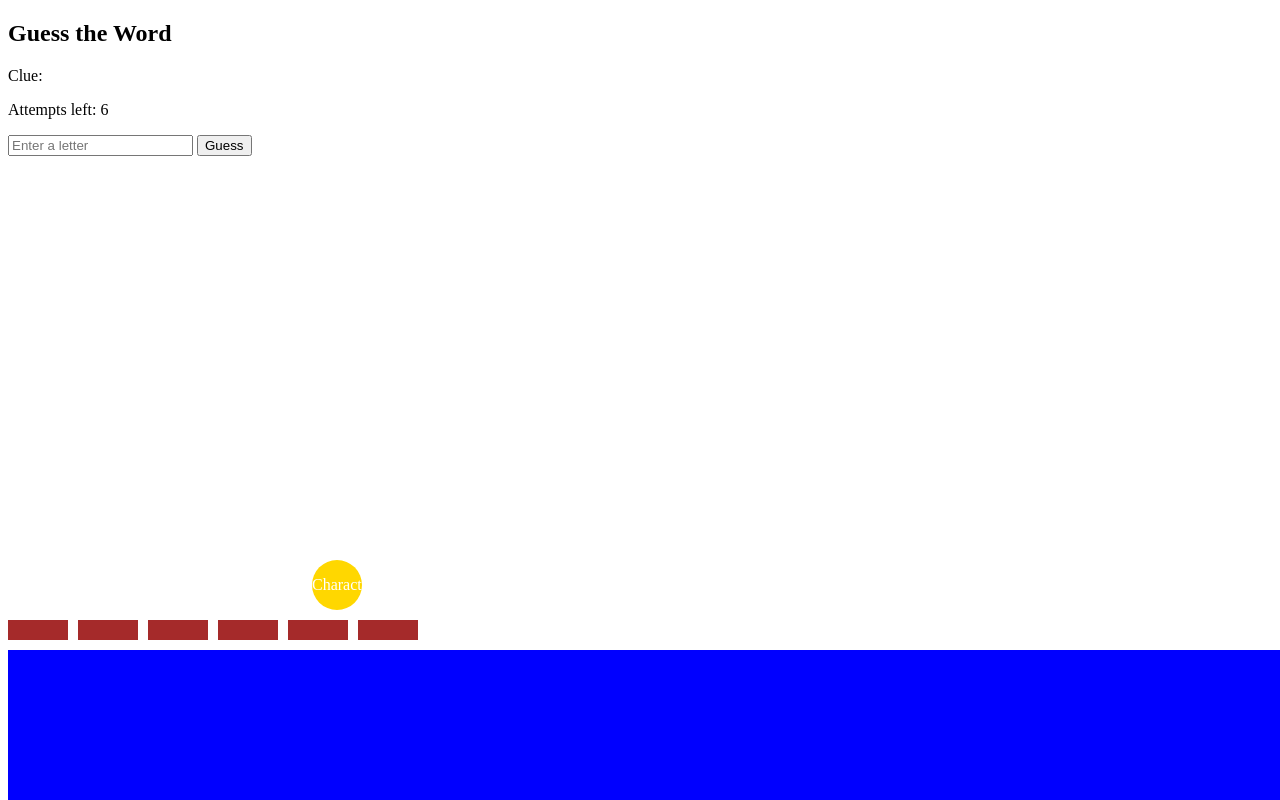
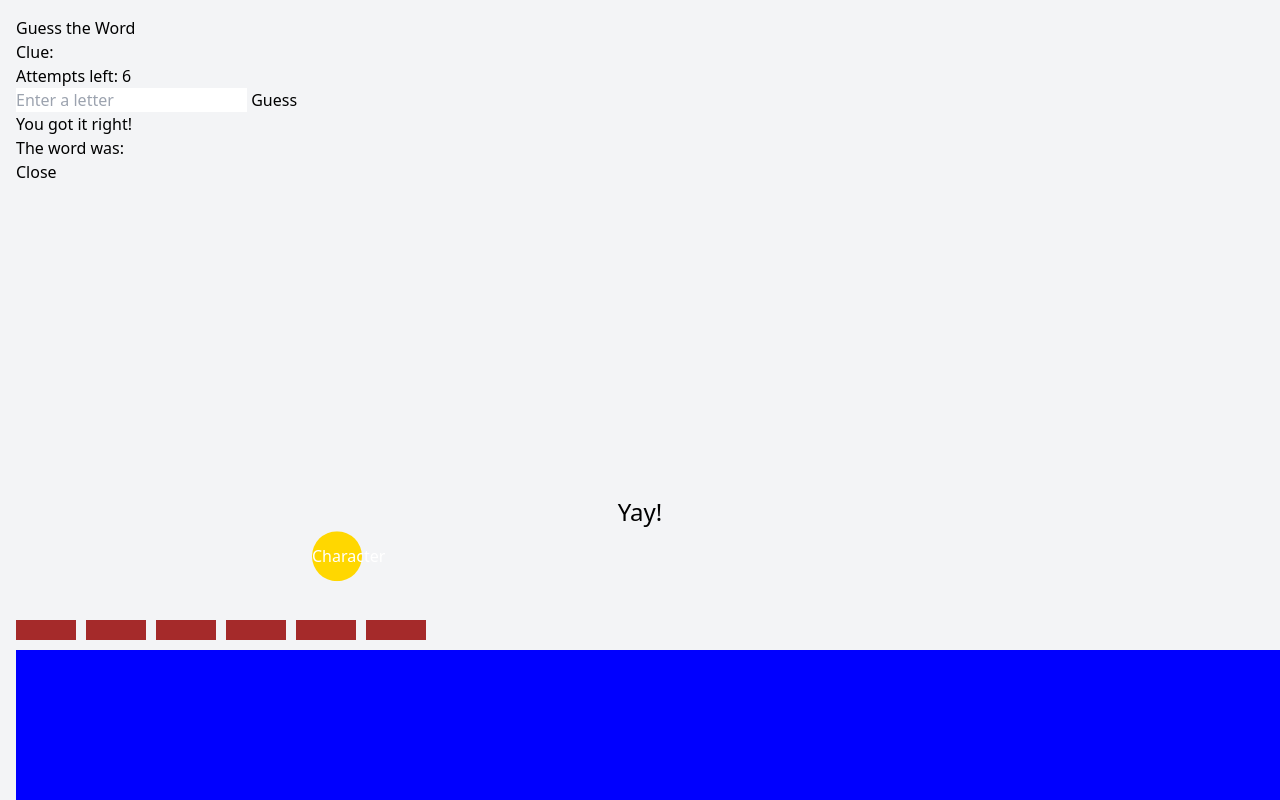
Before and after one commit to georgijspi/HangmanMP, a Flask app: page /guess in a window 1280 px wide. Run offline with Flask 3, Linux system fonts and the light colour scheme; some libraries are stand-ins or nearby versions.

Commit message:
Tailwind script was not added in base.html in previous version which when added messes up the stying entirely. I have added the tag and removed the tailwind from guess.html

```diff
--- a/app.py
+++ b/app.py
@@ -23,17 +23,13 @@
         if 'letter' in request.form:
             letter = request.form['letter']
             game.guess_letter(letter)
-            if game.is_word_guessed():
-                return render_template('win.html', word=game.secret_word, won=True)
-            elif game.attempts_left <= 0:
-                return render_template('win.html', word=game.secret_word, won=False)
         elif 'word_guess' in request.form:
             word_guess = request.form['word_guess']
             if word_guess.lower() == game.secret_word:
-                return render_template('win.html', word=game.secret_word, won=True)
-            else:
-                return render_template('win.html', word=game.secret_word, won=False)
-    return render_template('guess.html', display_word=game.get_display_word(), attempts_left=game.attempts_left, clue=game.clue, previous_attempts=game.previous_attempts)
+                game.attempts_left = 0  # Ensure the game ends
+
+    # Pass the game object to the template
+    return render_template('guess.html', game=game, display_word=game.get_display_word(), attempts_left=game.attempts_left, clue=game.clue)
 
 @app.route('/win')
 def win():
--- a/templates/base.html
+++ b/templates/base.html
@@ -3,6 +3,7 @@
 <head>
     <meta charset="UTF-8">
     <meta name="viewport" content="width=device-width, initial-scale=1.0">
+    <script src="https://cdn.tailwindcss.com"></script>
     <title>Hangman Game</title>
     <link href="https://cdn.tailwindcss.com" rel="stylesheet">
     <style>
@@ -40,22 +41,82 @@
             z-index: 1;
         }
 
-        .fall-animation {
-            animation: fall 1s forwards;
+        #game-status {
+            position: absolute;
+            bottom: 270px; /* Adjust this value based on the character's position and desired height of the message */
+            left: 50%;
+            transform: translateX(-50%);
+            text-align: center;
+            color: #000; /* Set text color */
+            font-size: 24px; /* Set text size */
+            z-index: 2; /* Ensure it's above the character */
         }
 
-        @keyframes fall {
-            to { transform: translateY(150px); opacity: 0; } /* Adjust as needed */
+        .fall-animation {
+            animation: fall-and-bob 3s forwards ease-in-out;
         }
 
-        .jump-animation {
-            animation: jump 1s ease-in-out infinite;
+        @keyframes fall-and-bob {
+            0% {
+                transform: translateY(0) rotate(0deg);
+            }
+            33% {
+                transform: translateY(150px) rotate(45deg); /* Fall to the river */
+            }
+            50% {
+                transform: translateY(140px) rotate(45deg); /* Start bobbing - up */
+            }
+            66% {
+                transform: translateY(150px) rotate(45deg); /* Bobbing - down */
+            }
+            100% {
+                transform: translateY(140px) rotate(45deg); /* Bobbing - up */
+            }
         }
 
-        @keyframes jump {
+        .single-jump {
+            animation: singleJump 0.5s ease-in-out;
+        }
+
+        @keyframes singleJump {
             0%, 100% { transform: translateY(0); }
-            50% { transform: translateY(-20px); } /* Adjust for jump height */
+            50% { transform: translateY(-30px); }
         }
+
+        .infinite-jump {
+            animation: infiniteJump 0.7s ease-in-out infinite;
+        }
+
+        @keyframes infiniteJump {
+            0%, 100% { transform: translateY(0); }
+            50% { transform: translateY(-30px); }
+        }
+
+        #game-modal {
+            z-index: 10; /* Ensure it appears above other elements */
+        }
+
+        #game-modal.hidden {
+            display: none;
+        }
+/*
+        .jump-once {
+            animation: jump-once 0.5s ease-in-out;
+        }
+
+        .jump-infinite {
+            animation: jump-infinite 1s ease-in-out infinite;
+        }
+
+        @keyframes jump-once {
+            0%, 100% { transform: translateY(0); }
+            50% { transform: translateY(-20px); }
+        }
+
+        @keyframes jump-infinite {
+            0%, 100% { transform: translateY(0); }
+            50% { transform: translateY(-20px); }
+        } */
     </style>
 
 </head>
--- a/templates/guess.html
+++ b/templates/guess.html
@@ -1,30 +1,39 @@
 {% extends 'base.html' %}
 
 {% block content %}
-<div class="flex justify-between items-center">
+<div>
     <!-- Game Visuals -->
-    <div class="w-1/2 relative">
+    <div>
+        <div id="game-status"></div>
         <div id="character" style="left:{{ attempts_left * 52 }}px;">Character</div>
-        <div id="bridge" class="absolute bottom-20">
+        <div id="bridge">
             {% for i in range(6) %}
                 <div class="plank" id="plank{{ i }}"></div>
             {% endfor %}
         </div>
-        <div id="river" class="absolute bottom-0"></div>
+        <div id="river"></div>
     </div>
 
     <!-- Guessing Section -->
-    <div class="w-1/2 text-center">
-        <h2 class="text-2xl font-bold my-4">Guess the Word</h2>
+    <div>
+        <h2>Guess the Word</h2>
         <p>Clue: {{ clue }}</p>
         <p>{{ display_word }}</p>
         <p>Attempts left: {{ attempts_left }}</p>
         <form action="{{ url_for('guess') }}" method="post">
-            <input type="text" name="letter" maxlength="1" placeholder="Enter a letter" class="shadow border rounded py-2 px-3 text-gray-700 leading-tight focus:outline-none focus:shadow-outline" required>
-            <button type="submit" class="bg-blue-500 hover:bg-blue-700 text-white font-bold py-2 px-4 rounded mt-4">
-                Guess
-            </button>
+            <input type="text" name="letter" maxlength="1" placeholder="Enter a letter" required>
+            <button type="submit">Guess</button>
         </form>
+    </div>
+</div>
+
+<!-- Modal -->
+<div id="game-modal" class="hidden">
+    <div>
+        <div id="modal-content">
+            <!-- Content will be dynamically added here -->
+        </div>
+        <button id="modal-close">Close</button>
     </div>
 </div>
 
@@ -32,21 +41,58 @@
     document.addEventListener("DOMContentLoaded", function() {
         const attemptsLeft = {{ attempts_left }};
         const character = document.getElementById("character");
+        const gameStatus = document.getElementById("game-status");
+        const wordGuessed = {{ game.is_word_guessed()|tojson }};
 
         // Move character based on attempts left
         character.style.left = `${attemptsLeft * 52}px`;
 
-        // Persistently hide fallen planks
-        for (let i = 5; i > attemptsLeft - 1; i--) {
+        // Hide fallen planks and animate a single jump for each incorrect guess
+        let previousAttempts = {{ game.previous_attempts }};
+        for (let i = 5; i >= attemptsLeft; i--) {
             const fallenPlank = document.getElementById(`plank${i}`);
             if (fallenPlank) {
                 fallenPlank.style.display = 'none';
+                if (i == previousAttempts - 1) {
+                    character.classList.add('single-jump');
+                    setTimeout(() => character.classList.remove('single-jump'), 500); // Duration of single jump
+                }
             }
         }
 
-        // If out of attempts, make the character "fall"
+        // If out of attempts, make the character "fall" and display "Oh no!"
         if (attemptsLeft <= 0) {
-            character.style.bottom = "-30px";
+            character.classList.add('fall-animation');
+            gameStatus.textContent = "Oh no!";
+        } else if (wordGuessed) {
+            // Display "Yay" and apply infinite jumping animation to the character
+            gameStatus.textContent = "Yay!";
+            character.classList.add('infinite-jump');
+        }
+
+        const gameModal = document.getElementById('game-modal');
+        const modalContent = document.getElementById('modal-content');
+        const modalClose = document.getElementById('modal-close');
+
+        // Show modal with appropriate message
+        function showModal(message) {
+            modalContent.innerHTML = message;
+            gameModal.classList.remove('hidden');
+        }
+
+        // Close modal and reset game if needed
+        modalClose.addEventListener('click', function() {
+            gameModal.classList.add('hidden');
+            // Add logic here if you need to reset the game
+        });
+
+        // Game logic
+        if (attemptsLeft <= 0) {
+            // ... existing losing code ...
+            showModal('<p>Oh no! Try again?</p><button onclick="location.reload()">Try Again</button>');
+        } else if (wordGuessed) {
+            // ... existing winning code ...
+            showModal('<p>You got it right!</p><p>The word was: ' + '{{ game.secret_word }}' + '</p>');
         }
     });
 </script>
```
